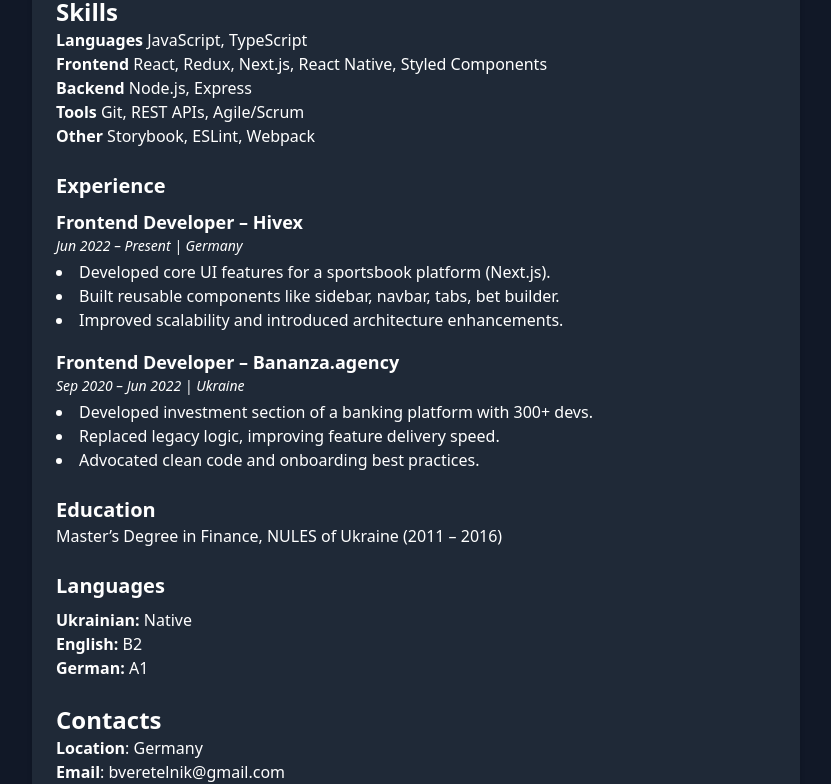
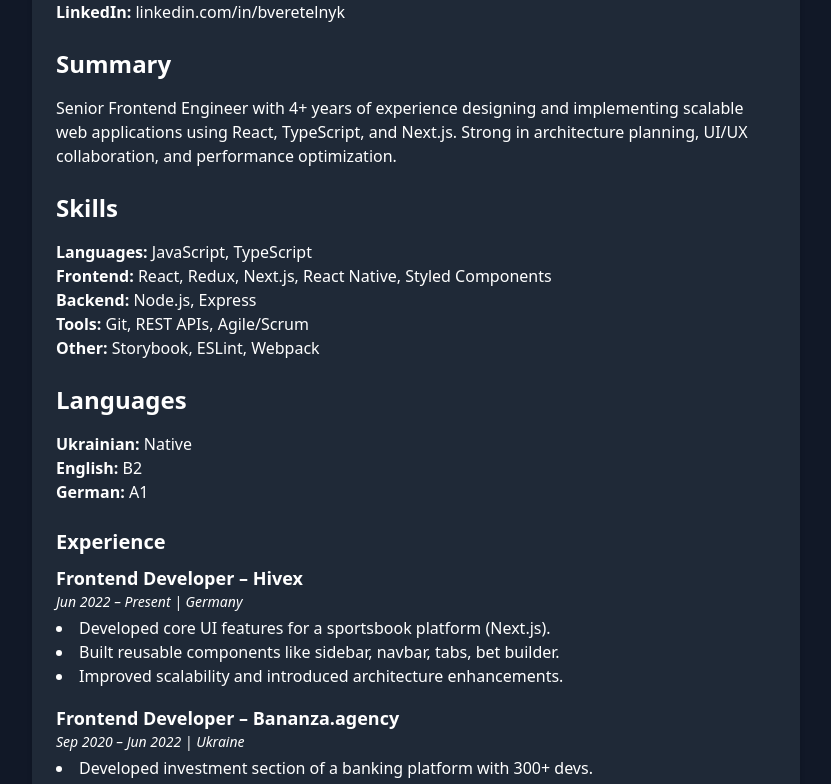
Before and after one commit to bveretelnik/bveretelnyk_cv, a Next.js app: page / in a window 1280 px wide. Shown: the part 328-1112 px from the top of the page, without its empty margins (224-1055 px from the left). Built offline with nearby package versions, Linux system fonts and the light colour scheme.

Commit message:
FT - refactor components

```diff
--- a/src/components/Contacts.tsx
+++ b/src/components/Contacts.tsx
@@ -1,16 +1,16 @@
-import React from 'react';
+import React, { FC } from 'react';
 import SectionHeader from './SectionHeader';
 import BaseLink from '@components/BaseLink';
 import { contacts } from '../mock';
 import { setFirstLetterUppercase } from '../helpers/setFirstLetterUppercase';
 import CustomSpanBold from '@components/CustomSpanBold';
 
-const Contacts = () => (
-  <section>
+const Contacts: FC = () => (
+  <section className="mb-6">
     <SectionHeader text="Contacts" />
     {Object.keys(contacts).map(contact => (
       <p>
-        <CustomSpanBold value={setFirstLetterUppercase(contact)} />:{' '}
+        <CustomSpanBold value={setFirstLetterUppercase(contact)} />{' '}
         {contacts[contact]}
       </p>
     ))}
--- a/src/components/CustomSpanBold.tsx
+++ b/src/components/CustomSpanBold.tsx
@@ -4,7 +4,7 @@ type CustomSpanBoldProps = {
   value: string;
 };
 const CustomSpanBold: FC<CustomSpanBoldProps> = ({ value }) => (
-  <span className="font-bold">{value}</span>
+  <span className="font-bold">{value}:</span>
 );
 
 export default CustomSpanBold;
--- a/src/components/Education.tsx
+++ b/src/components/Education.tsx
@@ -1,9 +1,11 @@
-import React from 'react';
+import React, { FC } from 'react';
+import SectionHeader from '@components/SectionHeader';
+import { education } from '../mock';
 
-const Education = props => (
+const Education: FC = () => (
   <section className="mb-6">
-    <h2 className="text-xl font-semibold">Education</h2>
-    <p>Master’s Degree in Finance, NULES of Ukraine (2011 – 2016)</p>
+    <SectionHeader text="Education" />
+    <p>{education}</p>
   </section>
 );
 
--- a/src/components/Header.tsx
+++ b/src/components/Header.tsx
@@ -1,10 +1,14 @@
-import React from 'react';
+import React, { FC } from 'react';
+import { title } from '../mock';
 
-const Header = () => (
-  <>
-    <h1 className="text-3xl font-bold mb-2">Veretelnyk Bohdan</h1>
-    <p className="text-lg mb-4">Senior Frontend Developer</p>
-  </>
+const Header: FC = () => (
+  <section className="mb-6">
+    <div>
+      <h1 className="text-3xl font-bold mb-2">{title.name}</h1>
+      <p className="text-lg mb-4">{title.position}</p>
+    </div>
+    {/*<img src={} />*/}
+  </section>
 );
 
 export default Header;
--- a/src/components/Languages.tsx
+++ b/src/components/Languages.tsx
@@ -1,18 +1,19 @@
-import React from 'react';
+import React, { FC } from 'react';
+import SectionHeader from '@components/SectionHeader';
+import { languages } from '../mock';
+import { setFirstLetterUppercase } from '../helpers/setFirstLetterUppercase';
+import CustomSpanBold from '@components/CustomSpanBold';
 
-const Languages = () => (
+const Languages: FC = () => (
   <section className="mb-6">
+    <SectionHeader text="Languages" />
     <ul className="list-inside list-none">
-      <h2 className="text-xl font-semibold mb-2">Languages</h2>
-      <li>
-        <span className="font-bold">Ukrainian:</span> Native
-      </li>
-      <li>
-        <span className="font-bold">English:</span> B2
-      </li>
-      <li>
-        <span className="font-bold">German:</span> A1
-      </li>
+      {Object.keys(languages).map(language => (
+        <li>
+          <CustomSpanBold value={setFirstLetterUppercase(language)} />{' '}
+          {languages[language]}
+        </li>
+      ))}
     </ul>
   </section>
 );
--- a/src/components/Resume.tsx
+++ b/src/components/Resume.tsx
@@ -18,12 +18,12 @@ const Resume = () => {
         <DownloadCv />
         <ContentContainer>
           <Header />
+          <Contacts />
           <Summary />
           <Skills />
+          <Languages />
           <Experience />
           <Education />
-          <Languages />
-          <Contacts />
         </ContentContainer>
       </div>
     </div>
--- a/src/components/SectionHeader.tsx
+++ b/src/components/SectionHeader.tsx
@@ -5,7 +5,7 @@ type SectionHeaderProps = {
 };
 
 const SectionHeader: FC<SectionHeaderProps> = ({ text }) => (
-  <h2 className="text-2xl font-semibold">{text}</h2>
+  <h2 className="text-2xl font-semibold mb-4">{text}</h2>
 );
 
 export default SectionHeader;
--- a/src/components/Skills.tsx
+++ b/src/components/Skills.tsx
@@ -1,17 +1,17 @@
-import React from 'react';
+import React, { FC } from 'react';
 import { skills } from '../mock';
 import SectionHeader from '@components/SectionHeader';
 import { setFirstLetterUppercase } from '../helpers/setFirstLetterUppercase';
 import CustomSpanBold from '@components/CustomSpanBold';
 
-const Skills = () => (
+const Skills: FC = () => (
   <section className="mb-6">
     <SectionHeader text="Skills" />
     <ul className="list-inside">
-      {Object.keys(skills).map(item => (
+      {Object.keys(skills).map(skill => (
         <li>
-          <CustomSpanBold value={setFirstLetterUppercase(item)} />{' '}
-          {skills[item]?.join(', ')}
+          <CustomSpanBold value={setFirstLetterUppercase(skill)} />{' '}
+          {skills[skill]?.join(', ')}
         </li>
       ))}
     </ul>
--- a/src/components/Summary.tsx
+++ b/src/components/Summary.tsx
@@ -1,14 +1,11 @@
-import React from 'react';
+import React, { FC } from 'react';
+import SectionHeader from '@components/SectionHeader';
+import { summary } from '../mock';
 
-const Summary = props => (
+const Summary: FC = () => (
   <section className="mb-6">
-    <h2 className="text-xl font-semibold">Summary</h2>
-    <p>
-      Senior Frontend Engineer with 4+ years of experience designing and
-      implementing scalable web applications using React, TypeScript, and
-      Next.js. Strong in architecture planning, UI/UX collaboration, and
-      performance optimization.
-    </p>
+    <SectionHeader text="Summary" />
+    <p>{summary}</p>
   </section>
 );
 
--- a/src/mock/index.ts
+++ b/src/mock/index.ts
@@ -1,3 +1,8 @@
+export const title = {
+  name: 'Veretelnyk Bohdan',
+  position: 'Senior Frontend Developer',
+};
+
 export const skills: Record<string, string[]> = {
   languages: ['JavaScript', 'TypeScript'],
   frontend: ['React', 'Redux', 'Next.js', 'React Native', 'Styled Components'],
@@ -12,3 +17,17 @@ export const contacts: Record<string, string> = {
   'phone/WhatsApp': '+49 160 95847273',
   linkedIn: 'linkedin.com/in/bveretelnyk',
 };
+
+export const languages: Record<string, string> = {
+  ukrainian: 'Native',
+  english: 'B2',
+  german: 'A1',
+};
+
+export const education =
+  'Master’s Degree in Finance, NULES of Ukraine (2011 – 2016)';
+export const summary =
+  'Senior Frontend Engineer with 4+ years of experience designing and\n' +
+  '      implementing scalable web applications using React, TypeScript, and\n' +
+  '      Next.js. Strong in architecture planning, UI/UX collaboration, and\n' +
+  '      performance optimization.';
```
